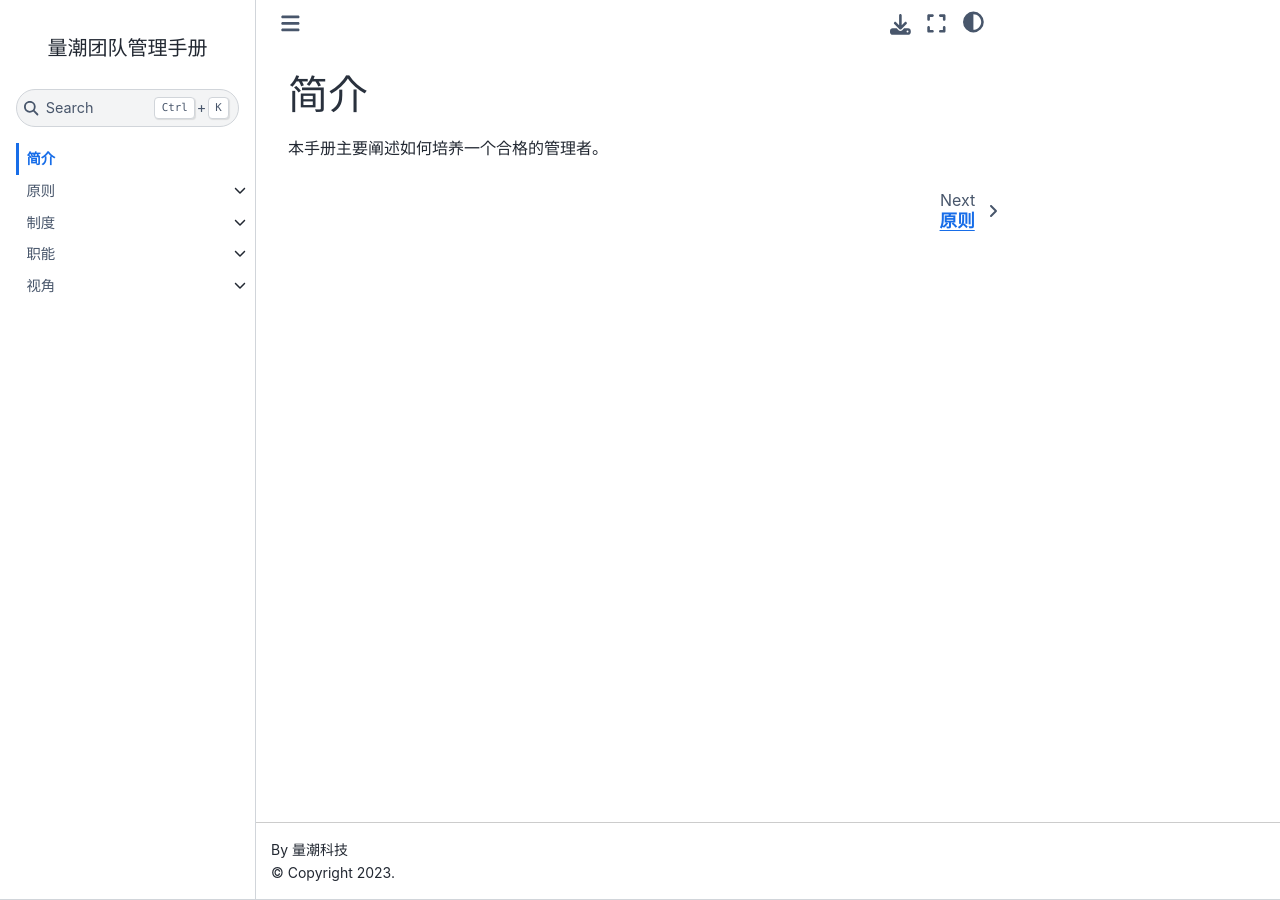
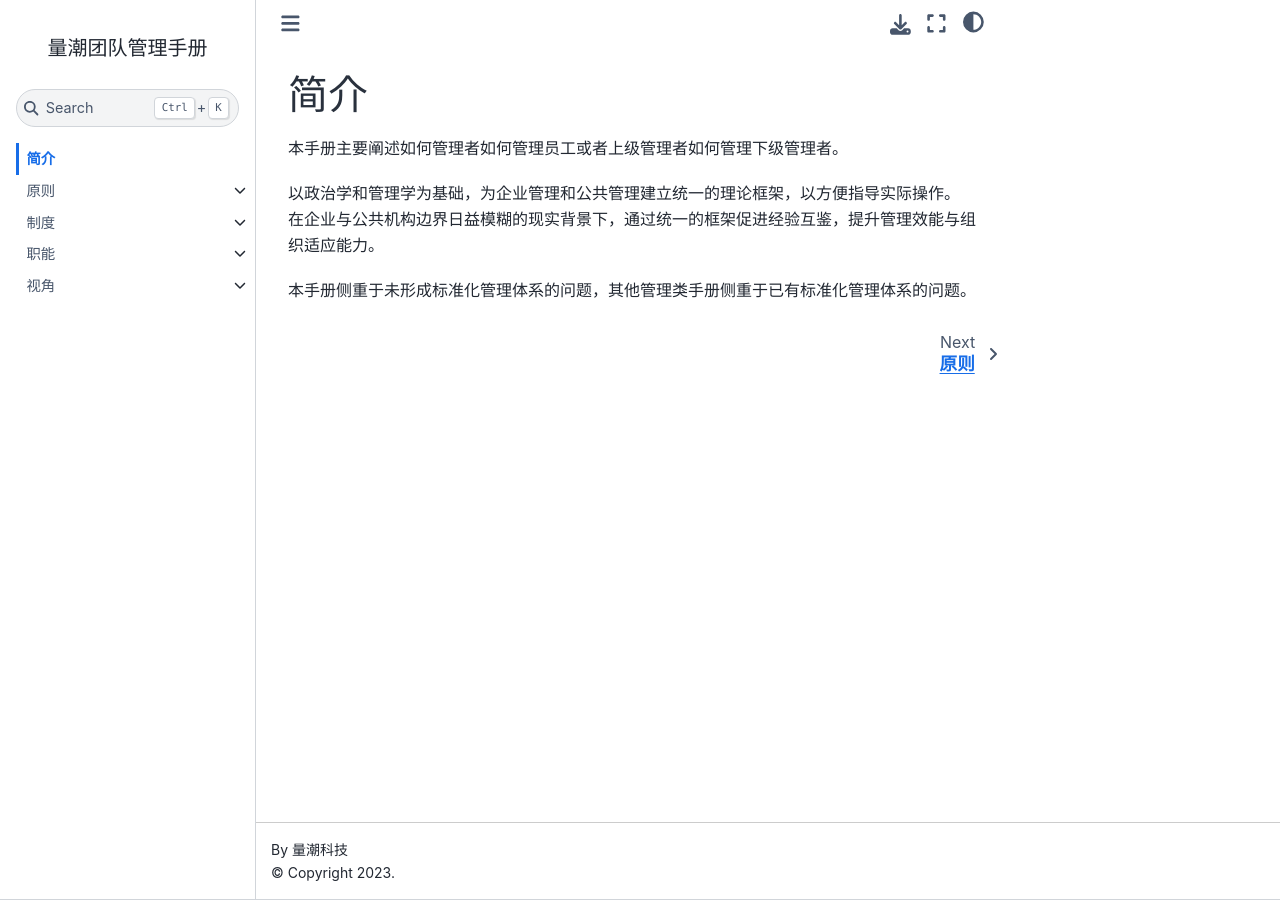
Before and after one commit to quanttide/quanttide-handbook-for-managers, a Jupyter Book: the page built from index.md, in a window 1280 px wide. Built offline with Jupyter Book 1.0.4 settings and Sphinx 7.4.7 and the Sphinx Book theme 1.1.4, drawn with Linux system fonts in a browser that asks for light colours.

Commit message:
feat: 简介

```diff
--- a/index.md
+++ b/index.md
@@ -1,3 +1,8 @@
 # 简介
 
-本手册主要阐述如何培养一个合格的管理者。
+本手册主要阐述如何管理者如何管理员工或者上级管理者如何管理下级管理者。
+
+以政治学和管理学为基础，为企业管理和公共管理建立统一的理论框架，以方便指导实际操作。
+在企业与公共机构边界日益模糊的现实背景下，通过统一的框架促进经验互鉴，提升管理效能与组织适应能力。
+
+本手册侧重于未形成标准化管理体系的问题，其他管理类手册侧重于已有标准化管理体系的问题。
```
